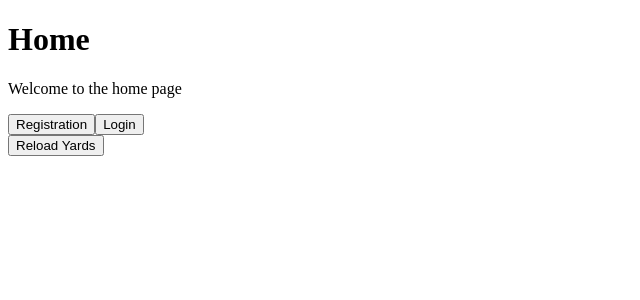
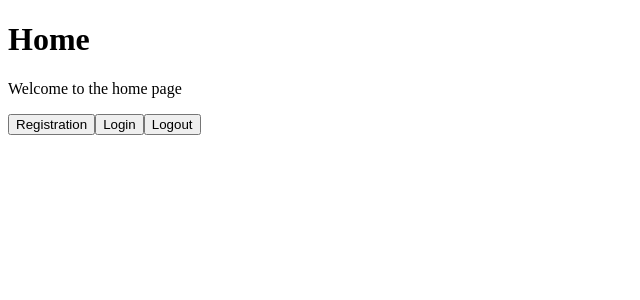
Before and after one commit to marcuslull/MBYAngular, an Angular app: page / in a window 1280 px wide. Shown: the top 300 px of the page, without its empty margins (0-640 px from the left). Built offline with nearby package versions, Linux system fonts and the light colour scheme.

Commit message:
added logout button and onInit() for the home page

```diff
--- a/src/app/home/home.component.html
+++ b/src/app/home/home.component.html
@@ -3,5 +3,6 @@
     <p>Welcome to the home page</p>
   <button [routerLink]="['/register']">Registration</button>
   <button [routerLink]="['/login']">Login</button>
+  <button (click)="logout()" [routerLink]="['/login']">Logout</button>
 </div>
 <app-yards></app-yards>
--- a/src/app/home/home.component.ts
+++ b/src/app/home/home.component.ts
@@ -2,6 +2,7 @@ import {Component} from '@angular/core';
 import {RouterLink} from "@angular/router";
 import {RegisterComponent} from "../register/register.component";
 import {YardsComponent} from "./yards/yards.component";
+import {JwtAuthenticationService} from "../authentication/jwt-authentication.service";
 
 @Component({
   selector: 'app-home',
@@ -16,4 +17,12 @@ import {YardsComponent} from "./yards/yards.component";
 export class HomeComponent {
 
   protected readonly RegisterComponent = RegisterComponent;
+  protected readonly JwtAuthenticationService = JwtAuthenticationService;
+
+  constructor(private jwtAuthenticationService :JwtAuthenticationService) {
+  }
+
+  protected logout() :void {
+    this.jwtAuthenticationService.logout()
+  }
 }
--- a/src/app/home/yards/yards.component.html
+++ b/src/app/home/yards/yards.component.html
@@ -1,6 +1,5 @@
 
 <div>
-  <button (click)="refresh()">Reload Yards</button>
 
   <ul *ngFor="let yard of yardsList" [hidden]="yardsListIsHidden">
     <li (click)="showYard(yard.id)">{{yard.id}} - {{yard.name}} - {{yard.userEmail}}</li>
--- a/src/app/home/yards/yards.component.ts
+++ b/src/app/home/yards/yards.component.ts
@@ -1,7 +1,8 @@
-import {Component} from '@angular/core';
+import {Component, OnInit} from '@angular/core';
 import {HttpService} from "../../http/http.service";
 import {Yard} from "../../model/yard";
 import {NgForOf} from "@angular/common";
+import {JwtAuthenticationService} from "../../authentication/jwt-authentication.service";
 
 @Component({
   selector: 'app-yards',
@@ -12,13 +13,22 @@ import {NgForOf} from "@angular/common";
   templateUrl: './yards.component.html',
   styleUrl: './yards.component.css'
 })
-export class YardsComponent {
+export class YardsComponent implements OnInit{
   protected yardsList: Yard[] = [];
   protected yardsListIsHidden: boolean = false;
   protected yardItemIsHidden: boolean = true;
   protected yardItem: Yard | null = null;
-  constructor(private httpService: HttpService) {
+  constructor(private httpService: HttpService, private jwtAuthenticationService :JwtAuthenticationService) {
   }
+
+  ngOnInit(): void {
+        if (this.jwtAuthenticationService.isLoggedIn()) {
+          this.yardsListIsHidden = false;
+          this.yardItemIsHidden = true;
+          this.refresh()
+        }
+    }
+
     refresh() :void {
       this.httpService.getAll("yards").subscribe({
         next: (body) => {
```
